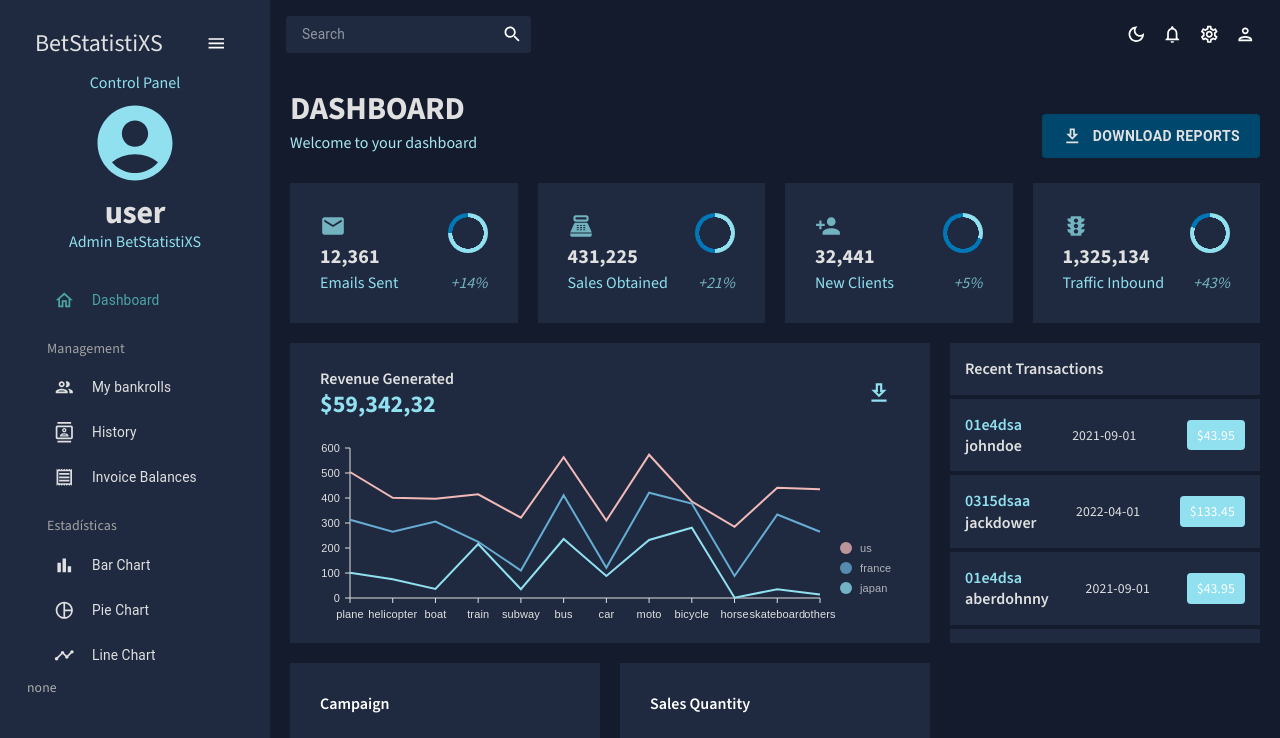
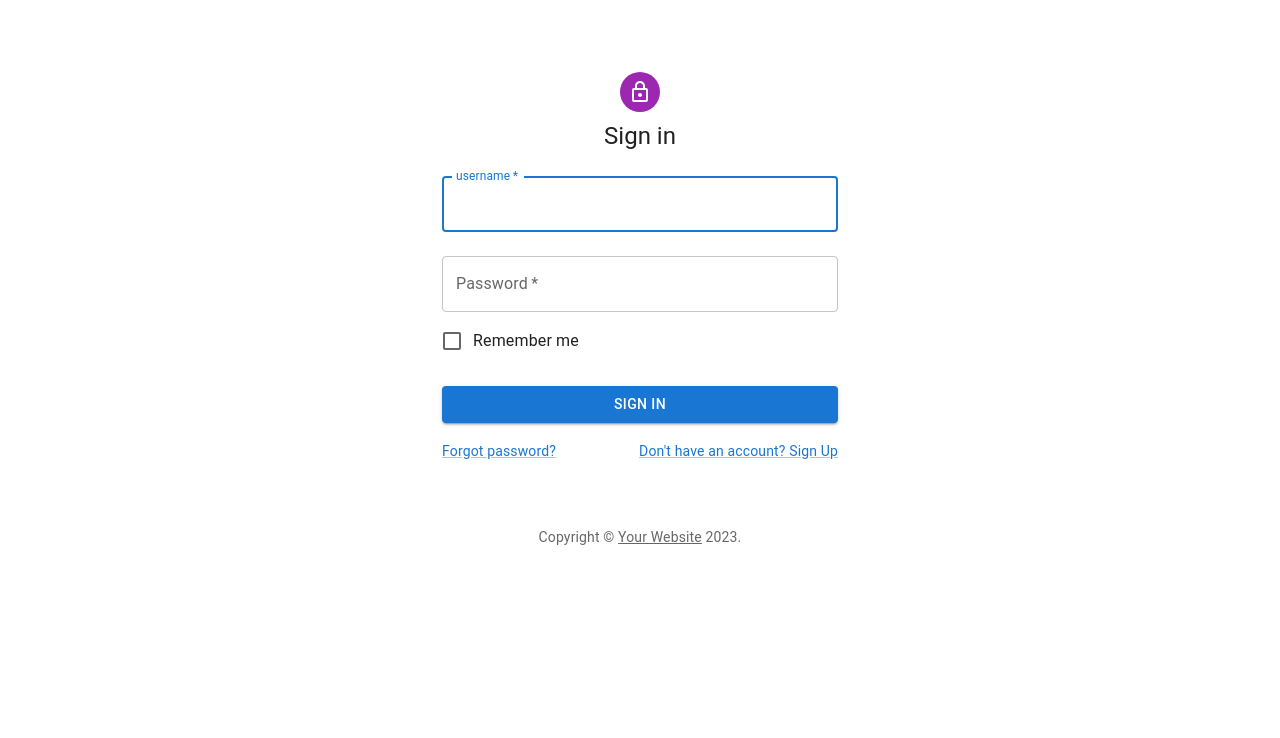
Before and after one commit to Jalch0/ControlBet-App, a React (Vite) app: page / in a window 1280 px wide. Shown: the top 738 px of the page. Built offline with nearby package versions, Linux system fonts and the light colour scheme.

Commit message:
Protected routes added

```diff
--- a/src/App.jsx
+++ b/src/App.jsx
@@ -1,65 +1,74 @@
-import { ColorModeContext, useMode } from "./theme"
+import { ColorModeContext, useMode } from "./theme";
 import { CssBaseline, ThemeProvider } from "@mui/material";
-import { Routes, Route } from "react-router-dom"
-import Topbar from "./scenes/global/Topbar"
-import Sidebar from "./scenes/global/Sidebar"
-import SignIn from "./scenes/login"
-import SignUp from "./scenes/register"
-import Dashboard from "./scenes/dashboard"
-import Bankroll from "./scenes/bankroll"
-import Invoices from "./scenes/invoices"
-import Contacts from "./scenes/contacts"
-import Bar from "./scenes/bar"
-import AddBankroll from "./scenes/addbankroll"
+import { Routes, Route, Navigate } from "react-router-dom";
+import Topbar from "./scenes/global/Topbar";
+import Sidebar from "./scenes/global/Sidebar";
+import SignIn from "./scenes/login";
+import SignUp from "./scenes/register";
+import Dashboard from "./scenes/dashboard";
+import Bankroll from "./scenes/bankroll";
+import Invoices from "./scenes/invoices";
+import Contacts from "./scenes/contacts";
+import Bar from "./scenes/bar";
+import AddBankroll from "./scenes/addbankroll";
 // import Form from "./scenes/form"
-import Line from "./scenes/line"
-import Pie from "./scenes/pie"
-import FAQ from "./scenes/faq"
+import Line from "./scenes/line";
+import Pie from "./scenes/pie";
+import FAQ from "./scenes/faq";
 // import Geography from "./scenes/geography"
-import Calendar from "./scenes/calendar"
+import Calendar from "./scenes/calendar";
 import axios from "axios";
-
+import { AuthContext } from "./context/authContext";
+import { useContext } from "react";
+import { useNavigate } from "react-router-dom";
 
 //CssBaseLine reset the css to default, and ThemeProvider add theme to the css (Material UI).
 
 function App() {
-
-  axios.defaults.baseURL = `http://localhost:8000/api`
+  axios.defaults.baseURL = `http://localhost:8000/api`;
   const [theme, colorMode] = useMode();
 
+  const { currentUser } = useContext(AuthContext);
+  const navigate = useNavigate();
+
   return (
-
     <ColorModeContext.Provider value={colorMode}>
       <ThemeProvider theme={theme}>
         <CssBaseline />
         <div className="app">
-
-
+          {currentUser ? (
+            <>
               <Sidebar />
               <main className="content">
                 <Topbar />
                 <Routes>
-            <Route path="/login" element={<SignIn />}/>
-            <Route path="/register" element={<SignUp />}/>
-            <Route path="/" element={<Dashboard/>} />
-            <Route path="/bankroll" element={<Bankroll/>} />
-            <Route path="/addbankroll" element={<AddBankroll/>} />
-            <Route path="/contacts" element={<Contacts/>} />
-            <Route path="/invoices" element={<Invoices/>} />
+                  <Route path="/" element={<Dashboard />} />
+                  <Route path="/bankroll" element={<Bankroll />} />
+                  <Route path="/addbankroll" element={<AddBankroll />} />
+                  <Route path="/contacts" element={<Contacts />} />
+                  <Route path="/invoices" element={<Invoices />} />
                   {/* <Route path="/form" element={<Form/>} /> */}
-            <Route path="/bar" element={<Bar/>} />
-            <Route path="/pie" element={<Pie/>} />
-            <Route path="/line" element={<Line/>} />
-            <Route path="/faq" element={<FAQ/>} />
+                  <Route path="/bar" element={<Bar />} />
+                  <Route path="/pie" element={<Pie />} />
+                  <Route path="/line" element={<Line />} />
+                  <Route path="/faq" element={<FAQ />} />
                   {/* <Route path="/geography" element={<Geography/>} /> */}
-            <Route path="/calendar" element={<Calendar/>} />
+                  <Route path="/calendar" element={<Calendar />} />
                 </Routes>
               </main>
-
+            </>
+          ) : (
+            <>
+              <Routes>
+                  <Route path="/" element={<SignIn/>} />
+                  <Route path="/register" element={<SignUp />} />
+              </Routes>
+            </>
+          )}
         </div>
       </ThemeProvider>
     </ColorModeContext.Provider>
-  )
+  );
 }
 
-export default App
+export default App;
--- a/src/scenes/login/index.jsx
+++ b/src/scenes/login/index.jsx
@@ -117,7 +117,7 @@ export default function SignIn() {
                 </Link>
               </Grid>
               <Grid item>
-                <Link href="#" variant="body2">
+                <Link href="/register" variant="body2">
                   {"Don't have an account? Sign Up"}
                 </Link>
               </Grid>
--- a/src/scenes/register/index.jsx
+++ b/src/scenes/register/index.jsx
@@ -126,7 +126,7 @@ export default function SignUp() {
             </Button>
             <Grid container justifyContent="flex-end">
               <Grid item>
-                <Link href="#" variant="body2">
+                <Link href="/" variant="body2">
                   Already have an account? Sign in
                 </Link>
               </Grid>
```
Lines whose indentation alone changed are shown as unchanged.
